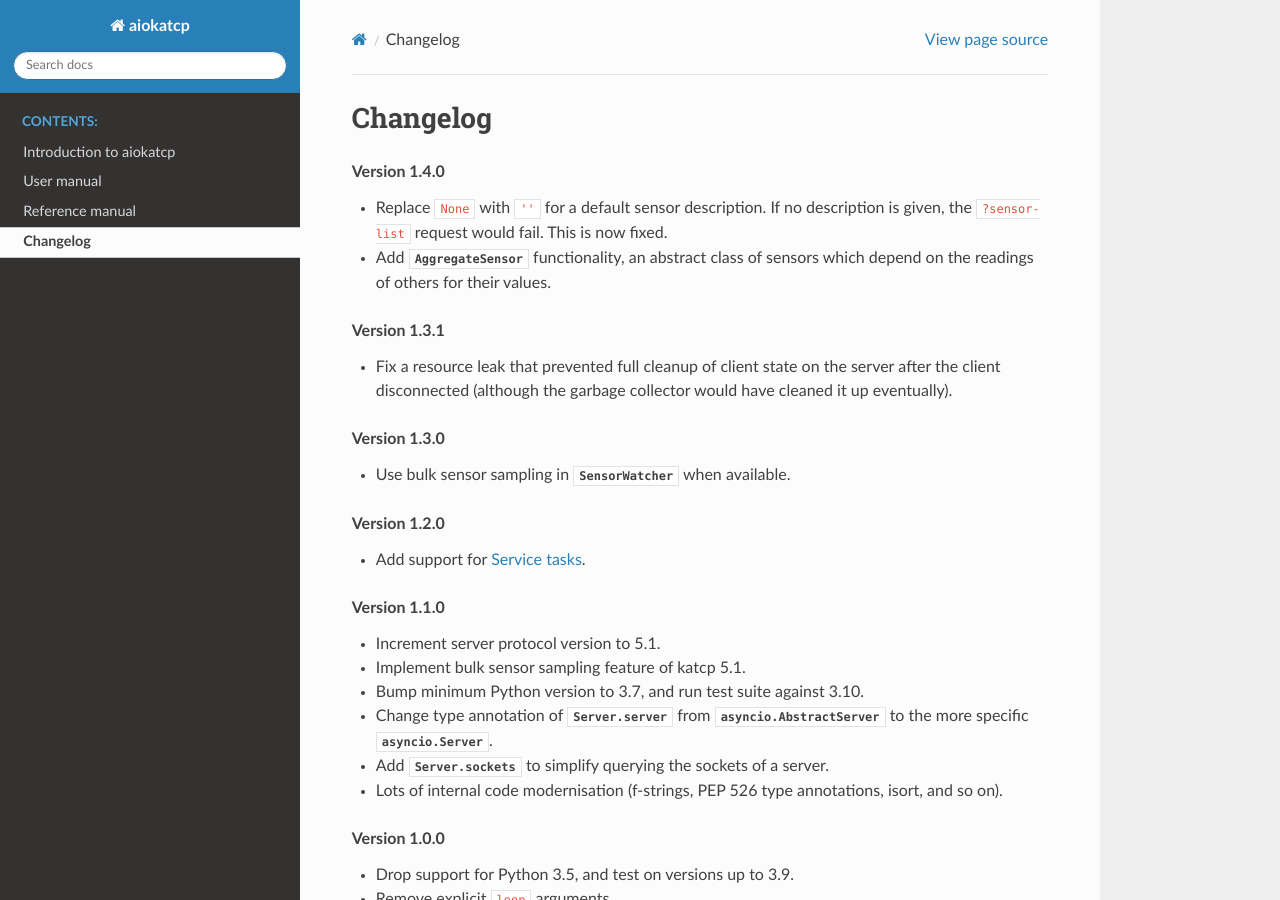
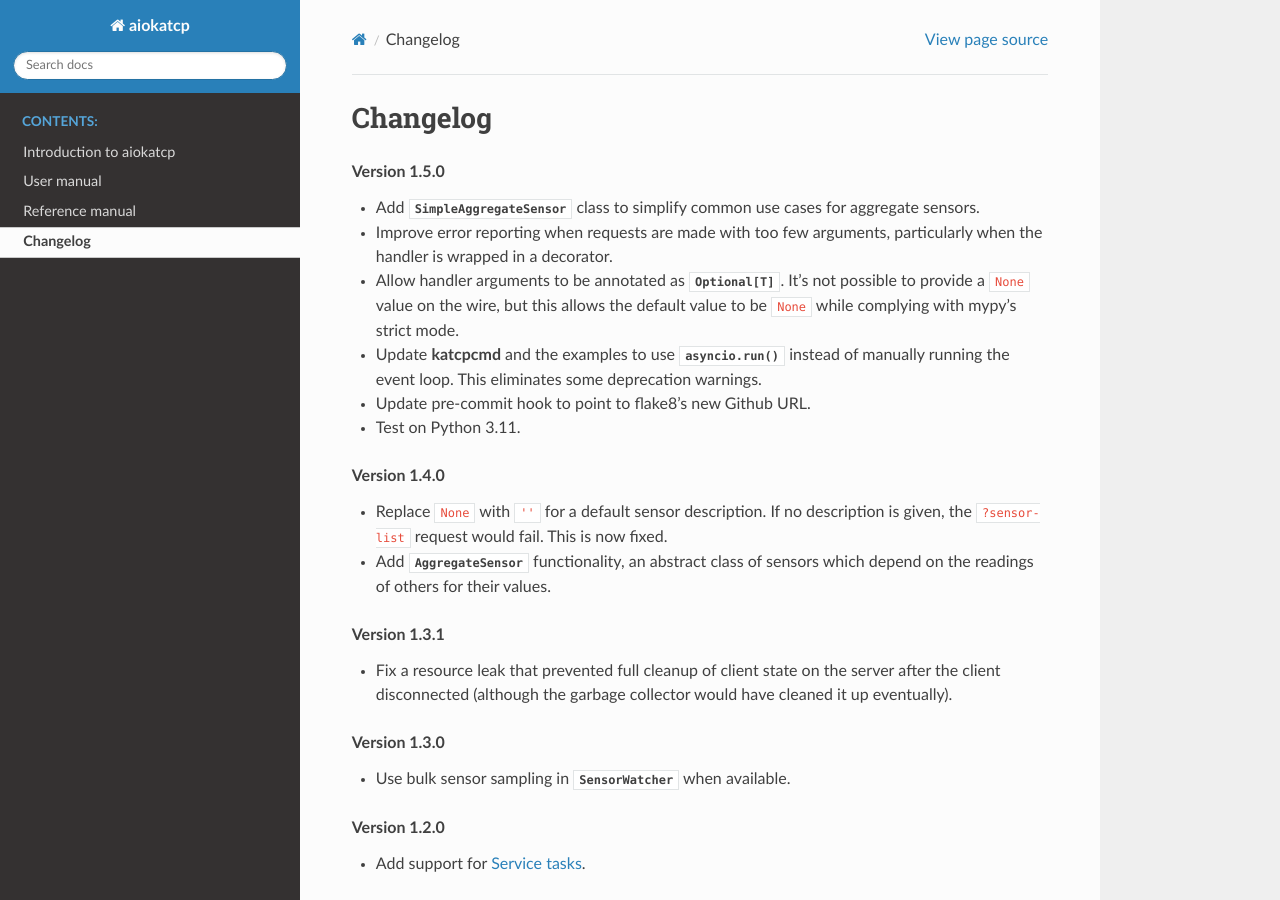
Before and after one commit to ska-sa/aiokatcp, a Sphinx documentation site: the page built from doc/changelog.rst, in a window 1280 px wide and 900 px high. Built offline with Sphinx 7.4.7 and the Read the Docs theme 2.0.0, drawn with Linux system fonts in a browser that asks for light colours; the version number could not be read and is left out.

Commit message:
Write changelog for 1.5.0 release

```diff
--- a/doc/changelog.rst
+++ b/doc/changelog.rst
@@ -1,5 +1,20 @@
 Changelog
 =========
+
+.. rubric:: Version 1.5.0
+
+- Add :class:`SimpleAggregateSensor` class to simplify common use cases for
+  aggregate sensors.
+- Improve error reporting when requests are made with too few arguments,
+  particularly when the handler is wrapped in a decorator.
+- Allow handler arguments to be annotated as :class:`Optional[T]`. It's not
+  possible to provide a ``None`` value on the wire, but this allows the
+  default value to be ``None`` while complying with mypy's strict mode.
+- Update :program:`katcpcmd` and the examples to use :func:`asyncio.run`
+  instead of manually running the event loop. This eliminates some deprecation
+  warnings.
+- Update pre-commit hook to point to flake8's new Github URL.
+- Test on Python 3.11.
 
 .. rubric:: Version 1.4.0
 
```
